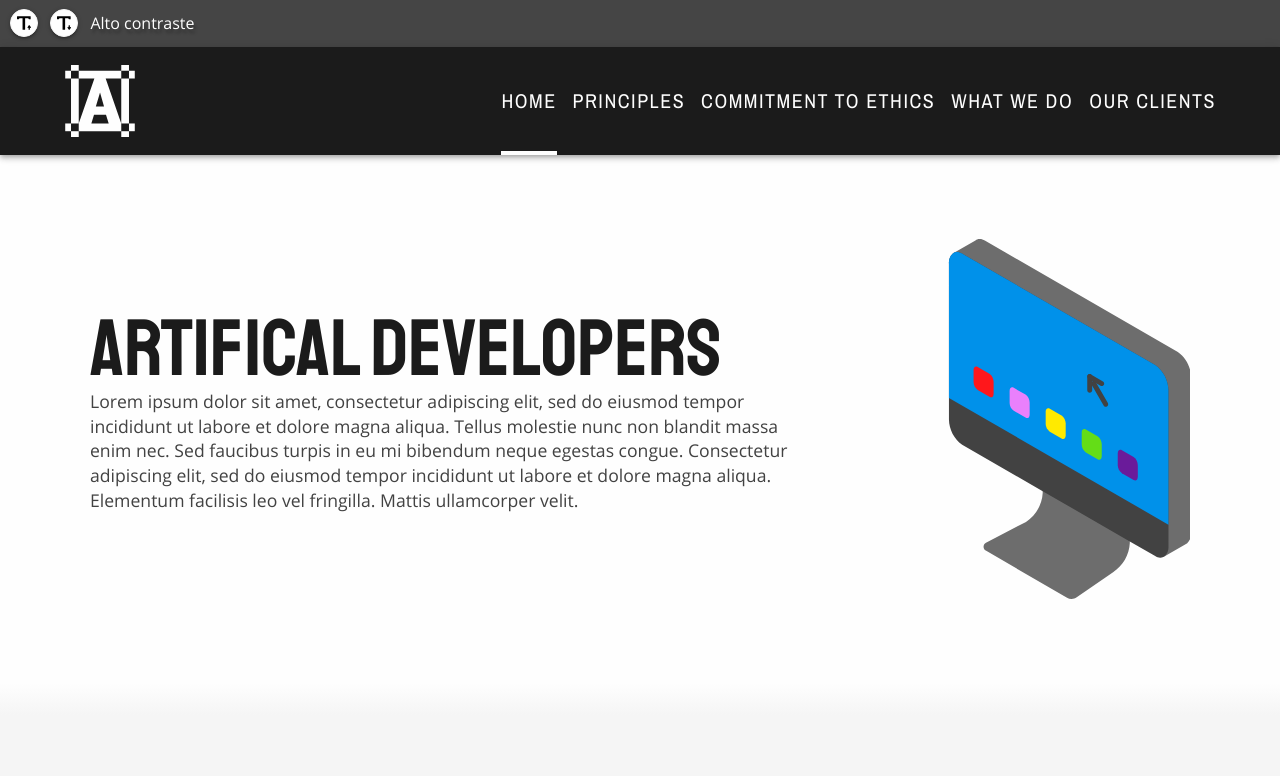
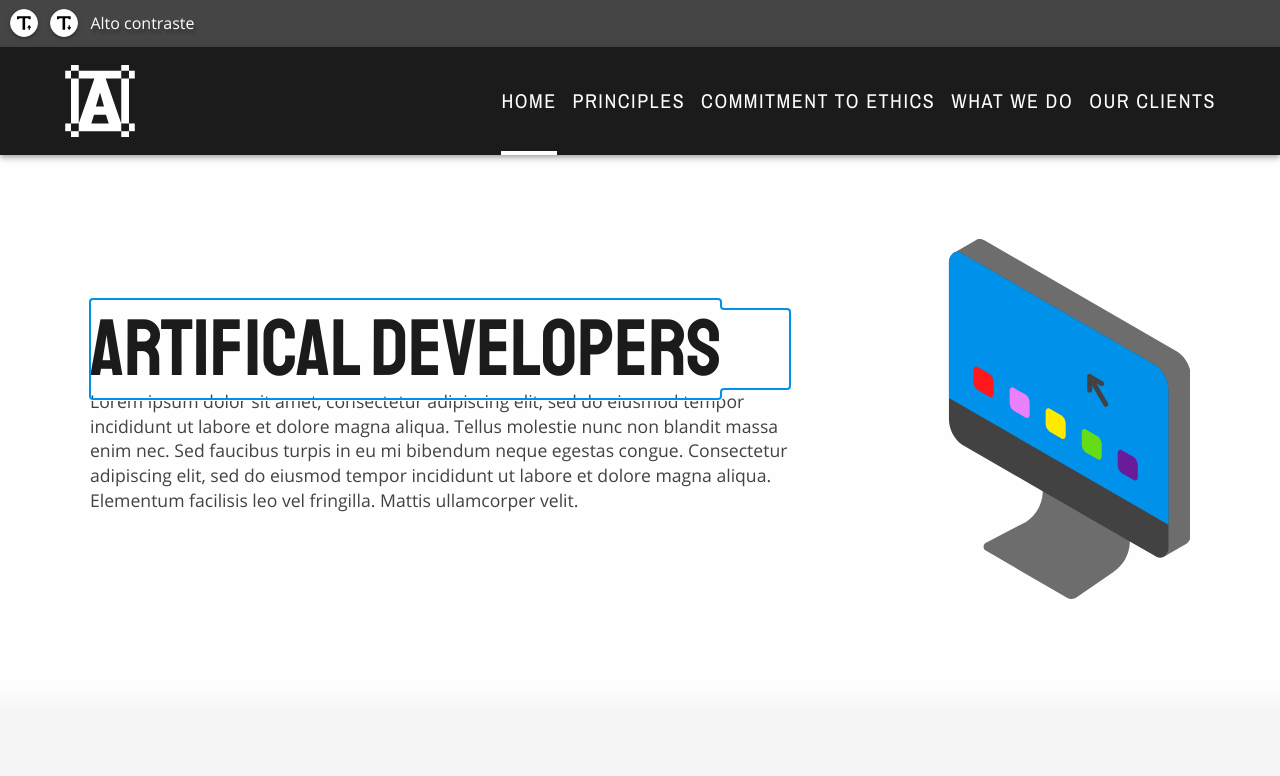
Before and after one commit to hotequil/artifical-developers, a website: page index.html in a window 1280 px wide. Both pictures are taken after a click on the link "HOME". Shown: the top 776 px of the page. Drawn offline with nearby package versions, Linux system fonts and the light colour scheme.

Commit message:
ajuste outline

```diff
--- a/src/stylesheets/general.css
+++ b/src/stylesheets/general.css
@@ -18,8 +18,10 @@
     color: #fefefe;
 }
 
-*{
-    outline-color: #0091ea !important;
+*:focus{
+    outline: 5px auto #0091ea !important;
+    -moz-outline: 5px auto #0091ea !important;
+    -webkit-outline: 5px auto #0091ea !important;
 }
 
 body{
```
